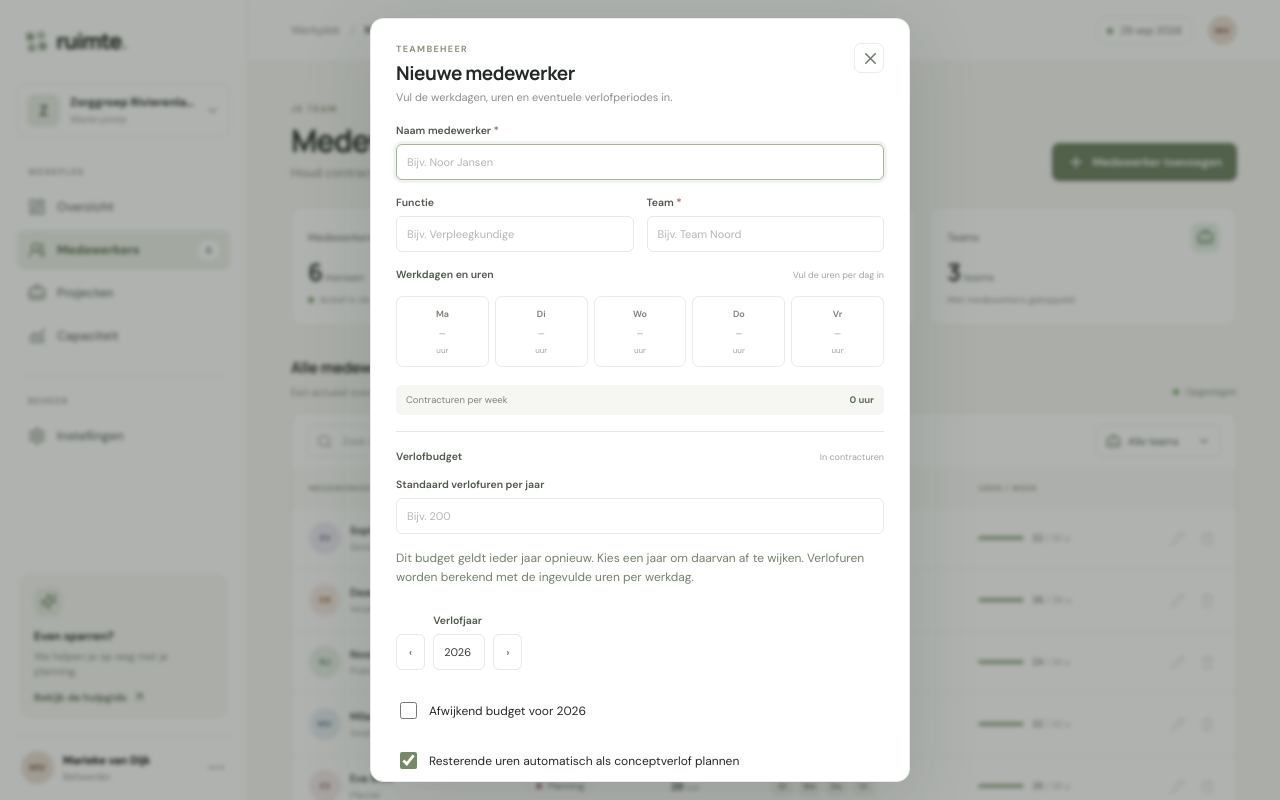
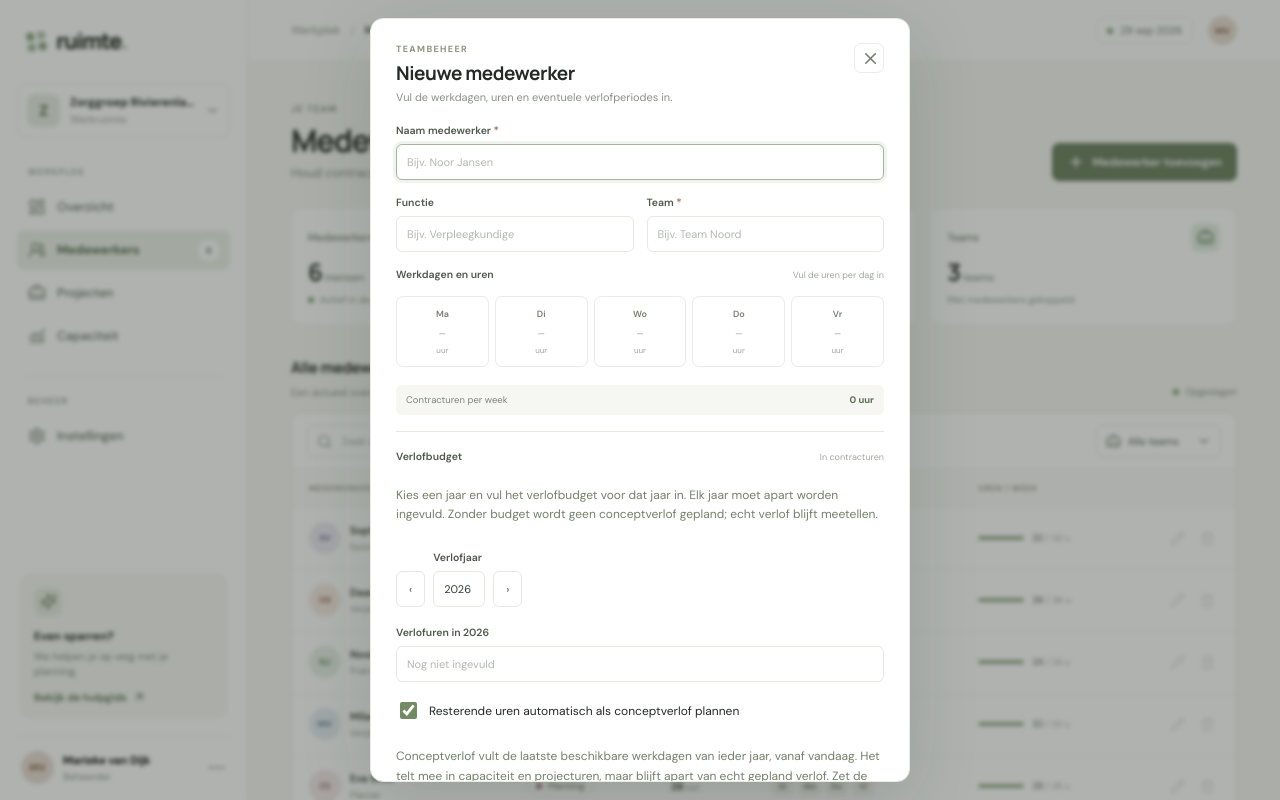
Before and after one commit to SimonKits/Capaciteitsplanning, a React (Vite) app: page / in a window 1280 px wide. Both pictures are taken after a click on the button "Medewerker toevoegen". Shown: the top 800 px of the page. Built offline with nearby package versions, Linux system fonts and the light colour scheme.

Commit message:
Maak verlofbudget uitsluitend per afzonderlijk jaar instelbaar

```diff
--- a/src/LeaveBudget.jsx
+++ b/src/LeaveBudget.jsx
@@ -4,18 +4,15 @@ import { formatHours } from './projectModel.js';
 
 export default function LeaveBudget({ person, onChange }) {
   const [year, setYear] = useState(new Date().getFullYear());
-  const budget = person.leaveBudget || { annualHours: '', autoConcept: true, years: {} };
+  const budget = person.leaveBudget || { autoConcept: true, years: {} };
   const change = patch => onChange({ ...budget, ...patch });
   const summary = annualLeave(person, year);
-  const override = Object.hasOwn(budget.years || {}, year);
-  const configured = String((override ? budget.years[year] : budget.annualHours) ?? '') !== '';
+  const configured = String(budget.years?.[year] ?? '') !== '';
   return <section className="field full leave-budget" aria-label="Jaarlijks verlofbudget">
     <div className="days-heading"><span>Verlofbudget</span><small>In contracturen</small></div>
-    <label className="field"><span>Standaard verlofuren per jaar</span><input type="number" min="0" max="10000" step="0.25" value={budget.annualHours ?? ''} placeholder="Bijv. 200" onChange={event => change({ annualHours: event.target.value })}/></label>
-    <p>Dit budget geldt ieder jaar opnieuw. Kies een jaar om daarvan af te wijken. Verlofuren worden berekend met de ingevulde uren per werkdag.</p>
+    <p>Kies een jaar en vul het verlofbudget voor dat jaar in. Elk jaar moet apart worden ingevuld. Zonder budget wordt geen conceptverlof gepland; echt verlof blijft meetellen.</p>
     <div className="leave-year-controls"><button className="cancel-button" type="button" disabled={year <= 1900} onClick={() => setYear(year - 1)} aria-label="Vorig verlofjaar">‹</button><label className="field"><span>Verlofjaar</span><input type="number" min="1900" max="9998" step="1" value={year} onChange={event => { const next = Number(event.target.value); if (Number.isInteger(next) && next >= 1900 && next <= 9998) setYear(next); }}/></label><button className="cancel-button" type="button" disabled={year >= 9998} onClick={() => setYear(year + 1)} aria-label="Volgend verlofjaar">›</button></div>
-    <label className="leave-toggle"><input type="checkbox" checked={override} onChange={event => { const years = { ...budget.years }; if (event.target.checked) years[year] = summary.budget; else delete years[year]; change({ years }); }}/><span>Afwijkend budget voor {year}</span></label>
-    {override && <label className="field"><span>Verlofuren in {year}</span><input type="number" min="0" max="10000" step="0.25" value={budget.years[year]} onChange={event => change({ years: { ...budget.years, [year]: event.target.value } })}/></label>}
+    <label className="field"><span>Verlofuren in {year}</span><input type="number" min="0" max="10000" step="0.25" placeholder="Nog niet ingevuld" value={budget.years?.[year] ?? ''} onChange={event => { const years = { ...budget.years }; if (event.target.value === '') delete years[year]; else years[year] = event.target.value; change({ years }); }}/></label>
     <label className="leave-toggle"><input type="checkbox" checked={budget.autoConcept !== false} onChange={event => change({ autoConcept: event.target.checked })}/><span>Resterende uren automatisch als conceptverlof plannen</span></label>
     <p>Conceptverlof vult de laatste beschikbare werkdagen van ieder jaar, vanaf vandaag. Het telt mee in capaciteit en projecturen, maar blijft apart van echt gepland verlof. Zet de optie uit om alleen echt verlof mee te tellen. Een rest van een werkdag wordt in uren gepland.</p>
     <div className="leave-balance" aria-live="polite"><div><span>Budget {year}</span><strong>{configured ? `${formatHours(summary.budget)} u` : 'Nog niet ingevuld'}</strong></div><div><span>Echt gepland</span><strong>{formatHours(summary.planned)} u</strong></div><div><span>{configured && summary.balance < 0 ? 'Boven budget' : 'Nog te besteden'}</span><strong>{configured ? `${formatHours(Math.abs(summary.balance))} u` : '—'}</strong></div><div><span>Conceptverlof</span><strong>{formatHours(summary.conceptHours)} u</strong></div></div>
--- a/src/leaveModel.js
+++ b/src/leaveModel.js
@@ -24,7 +24,7 @@ export function annualLeave(person, year, today = todayDate()) {
   const key = `${year}:${today}`;
   if (entries.has(key)) return entries.get(key);
   const settings = person.leaveBudget || {};
-  const budget = Math.max(0, Number(settings.years?.[year] ?? settings.annualHours) || 0);
+  const budget = Math.max(0, Number(settings.years?.[year]) || 0);
   const dates = [];
   let planned = 0;
   for (let day = new Date(`${year}-01-01T00:00:00Z`); day.getUTCFullYear() === Number(year); day = new Date(+day + DAY)) {
@@ -56,5 +56,5 @@ export function leaveOnDate(person, date) {
 export function validateLeaveBudget(budget) {
   if (!budget) return true;
   const validHours = value => value === '' || (Number.isFinite(Number(value)) && Number(value) >= 0 && Number(value) <= 10000 && Number.isInteger(Number(value) * 4));
-  return validHours(budget.annualHours ?? '') && Object.entries(budget.years || {}).every(([year, hours]) => /^\d{4}$/.test(year) && Number(year) >= 1900 && Number(year) <= 9998 && validHours(hours));
+  return Object.entries(budget.years || {}).every(([year, hours]) => /^\d{4}$/.test(year) && Number(year) >= 1900 && Number(year) <= 9998 && validHours(hours));
 }
--- a/src/main.jsx
+++ b/src/main.jsx
@@ -37,7 +37,7 @@ function App() {
   const [editing, setEditing] = useState(null);
   const [mobileNav, setMobileNav] = useState(false);
   const [toast, setToast] = useState('');
-  const [form, setForm] = useState({ name: '', role: '', team: '', days: {}, leave: [], leaveBudget: { annualHours: '', years: {}, autoConcept: true } });
+  const [form, setForm] = useState({ name: '', role: '', team: '', days: {}, leave: [], leaveBudget: { years: {}, autoConcept: true } });
   const teams = useMemo(() => [...new Set(people.map(p => p.team).filter(Boolean))], [people]);
   const filtered = people.filter(p => `${p.name} ${p.role} ${p.team}`.toLowerCase().includes(query.toLowerCase()) && (teamFilter === 'Alle teams' || p.team === teamFilter));
   const totalHours = people.reduce((a, p) => a + Number(p.contract), 0);
@@ -58,8 +58,8 @@ function App() {
     }
   }
   function notify(message) { setToast(message); window.setTimeout(() => setToast(''), 2600); }
-  function openAdd() { setEditing(null); setForm({ name: '', role: '', team: '', days: {}, leave: [], leaveBudget: { annualHours: '', years: {}, autoConcept: true } }); setModal(true); }
-  function openEdit(p) { setEditing(p.id); setForm({ name: p.name, role: p.role, team: p.team, days: { ...p.days }, leave: (p.leave || []).map(period => ({ ...period })), leaveBudget: { annualHours: '', autoConcept: true, ...p.leaveBudget, years: { ...p.leaveBudget?.years } } }); setModal(true); }
+  function openAdd() { setEditing(null); setForm({ name: '', role: '', team: '', days: {}, leave: [], leaveBudget: { years: {}, autoConcept: true } }); setModal(true); }
+  function openEdit(p) { setEditing(p.id); setForm({ name: p.name, role: p.role, team: p.team, days: { ...p.days }, leave: (p.leave || []).map(period => ({ ...period })), leaveBudget: { autoConcept: p.leaveBudget?.autoConcept !== false, years: { ...p.leaveBudget?.years } } }); setModal(true); }
   function savePerson(e) {
     e.preventDefault();
     const weekly = weeklyHours(form);
```
Also changed, not shown: 1 other file (tests, documents, lock files or other folders).
